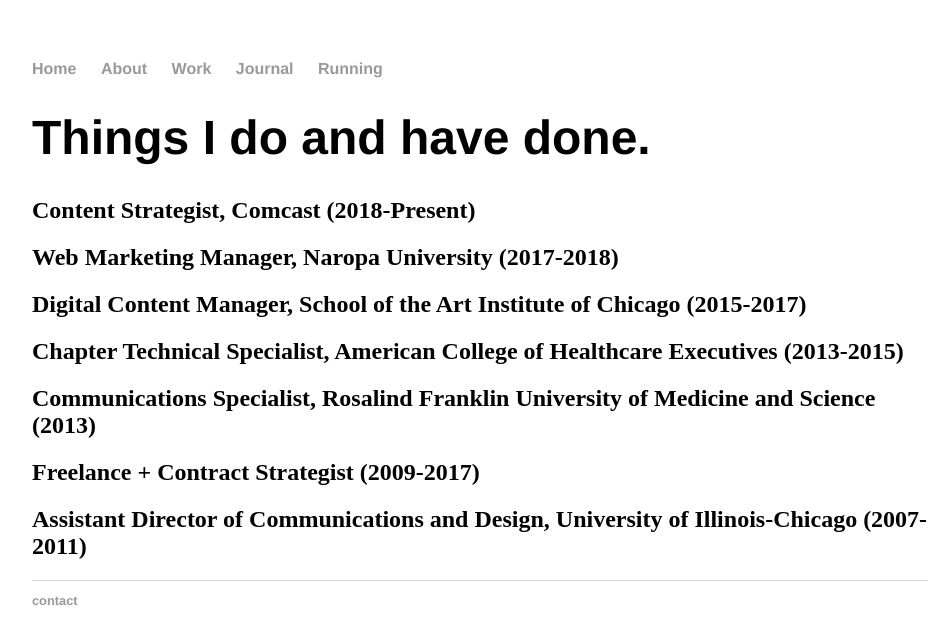
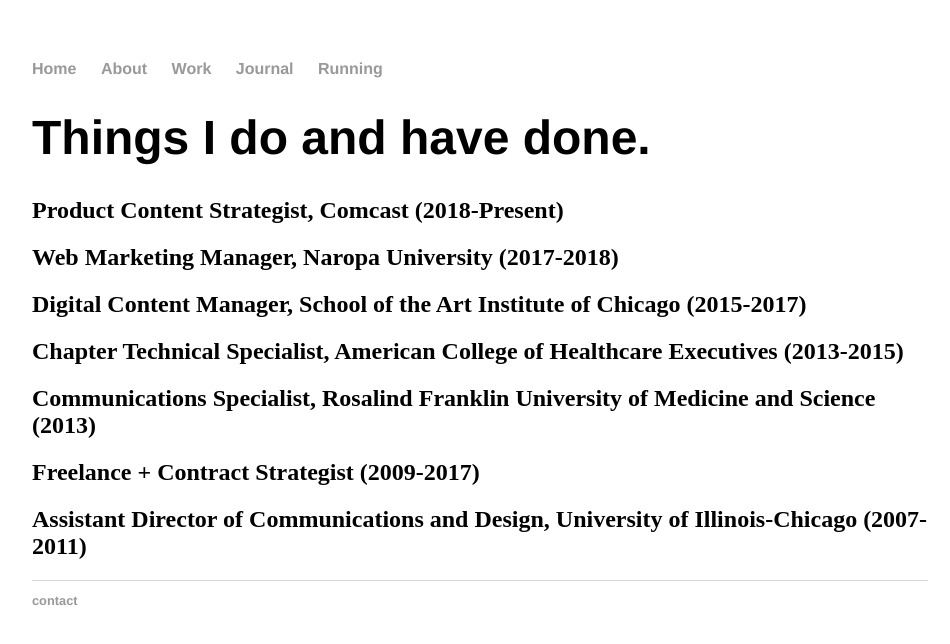
Before and after one commit to zoeakind/zoeakind.github.io, a Jekyll site: the page built from work/index.html, in a window 1280 px wide. Shown: the top 644 px of the page, without its empty margins (160-1110 px from the left). Built offline with Jekyll 4.4.1, drawn with Linux system fonts in a browser that asks for light colours.

Commit message:
Update index.html

```diff
--- a/work/index.html
+++ b/work/index.html
@@ -6,7 +6,7 @@
 <div class="blurb">
 	<h1>Things I do and have done.</h1>
 
-	<h2>Content Strategist, Comcast (2018-Present)</h2>
+	<h2>Product Content Strategist, Comcast (2018-Present)</h2>
 	<h2>Web Marketing Manager, Naropa University (2017-2018)</h2>
 	<h2>Digital Content Manager, School of the Art Institute of Chicago (2015-2017)</h2>
 	<h2>Chapter Technical Specialist, American College of Healthcare Executives (2013-2015)</h2>
```
